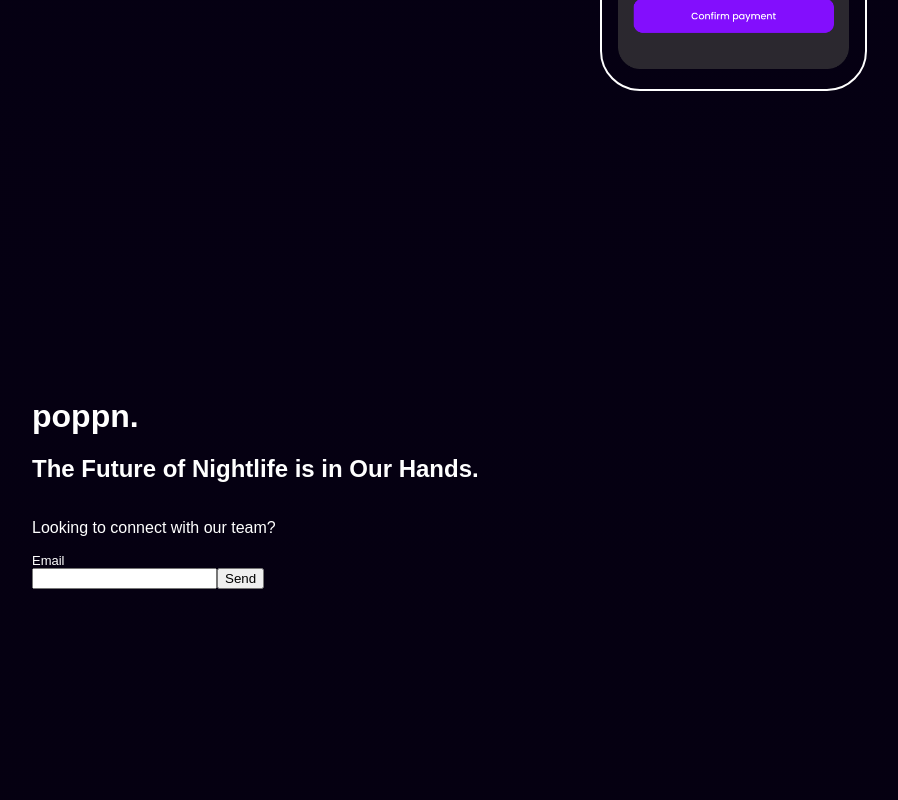
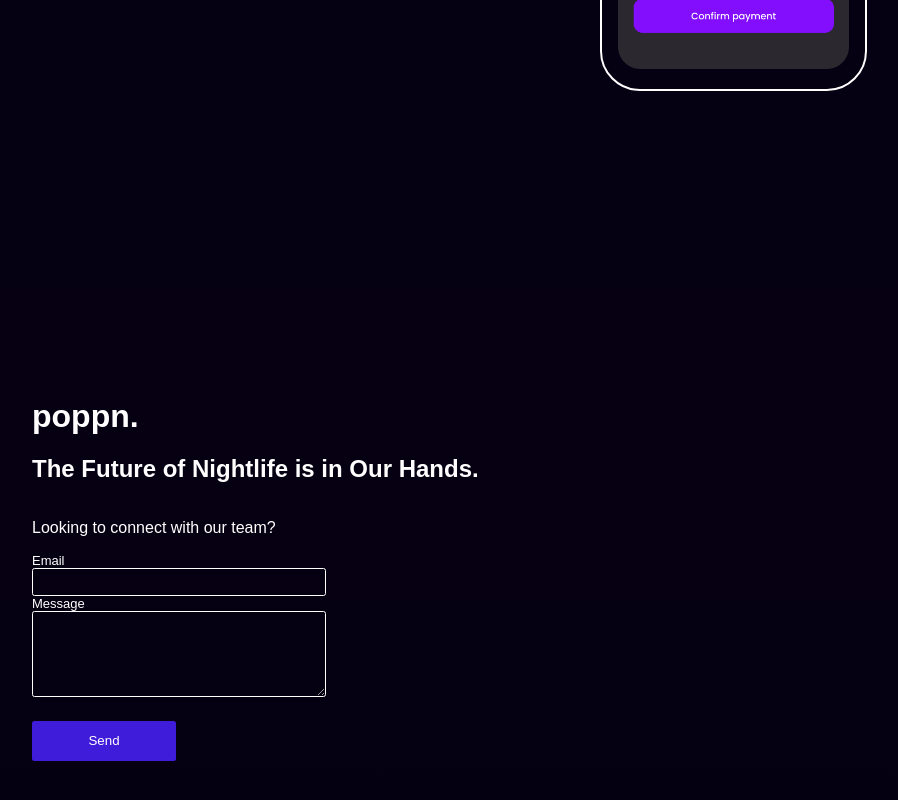
Before and after one commit to coopterrones/poppn-web, a React (Create React App) app: page / in a window 1280 px wide. Shown: the part 5033-5833 px from the top of the page, without its empty margins (128-1026 px from the left). Built offline with nearby package versions, Linux system fonts and the light colour scheme.

Commit message:
Footer Subscribe component updated -- need to change name for component -- now a contact form at bottom of page

```diff
--- a/src/Components/FooterSubscribe/FooterSubscribe.scss
+++ b/src/Components/FooterSubscribe/FooterSubscribe.scss
@@ -0,0 +1,52 @@
+.footer-form-container {
+  display: flex;
+  flex-direction: row;
+  justify-content: flex-start;
+  height: 25vh;
+  width: 50vw;
+}
+
+.footer-form {
+  display: flex;
+  flex-direction: column;
+  align-items: flex-start;
+  height: fit-content;
+  width: 45%;
+}
+
+.footer-email-input {
+  background-color: transparent;
+  width: 100%;
+  border: 1px solid white;
+  height: 1.5rem;
+  border-radius: 2.5px;
+  color: white;
+  font-family: poppins;
+}
+
+.footer-message-area {
+  background-color: transparent;
+  width: 100%;
+  border: 1px solid white;
+  border-radius: 2.5px;
+  height: 5rem;
+  color: white;
+  font-family: poppins;
+}
+
+.footer-message-submit {
+  background-color: #3e1cda;
+  color: white;
+  height: 2.5rem;
+  width: 9rem;
+  display: flex;
+  flex-direction: column;
+  justify-content: center;
+  align-items: center;
+  border: none;
+  border-radius: 2.5px;
+  margin: 1.5rem 0;
+  &:hover {
+    cursor: pointer;
+  }
+}
--- a/src/Components/FooterSubscribe/index.js
+++ b/src/Components/FooterSubscribe/index.js
@@ -1,5 +1,6 @@
 import React from "react";
 import emailjs from "emailjs-com";
+import "./FooterSubscribe.scss";
 
 const FooterSubscribe = () => {
   const sendEmail = (e) => {
@@ -8,7 +9,7 @@ const FooterSubscribe = () => {
     emailjs
       .sendForm(
         "service_y5uowpq",
-        "contact_form_poppn",
+        "footer_contact_form",
         e.target,
         "user_GbsaZ6vJmwL5nZ3CuaYrO"
       )
@@ -24,11 +25,11 @@ const FooterSubscribe = () => {
   return (
     <div className="footer-form-container">
       <form className="footer-form" onSubmit={sendEmail}>
-        <label className="footer-email-label" htmlFor="user_email">
-          Email
-        </label>
+        <label>Email</label>
         <input type="email" name="user_email" className="footer-email-input" />
-        <input type="submit" value="Send" className="footer-submit-button" />
+        <label>Message</label>
+        <textarea name="message" className="footer-message-area" />
+        <input type="submit" value="Send" className="footer-message-submit" />
       </form>
     </div>
   );
```
